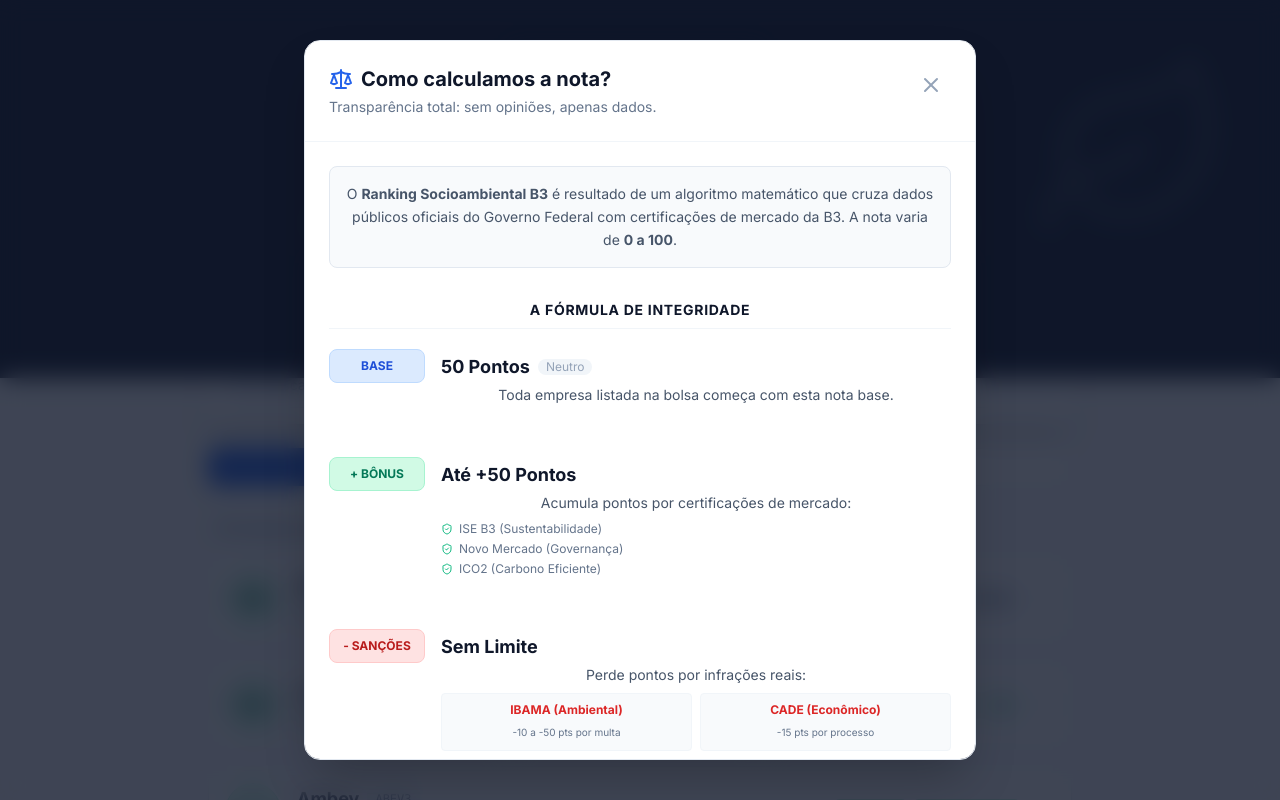
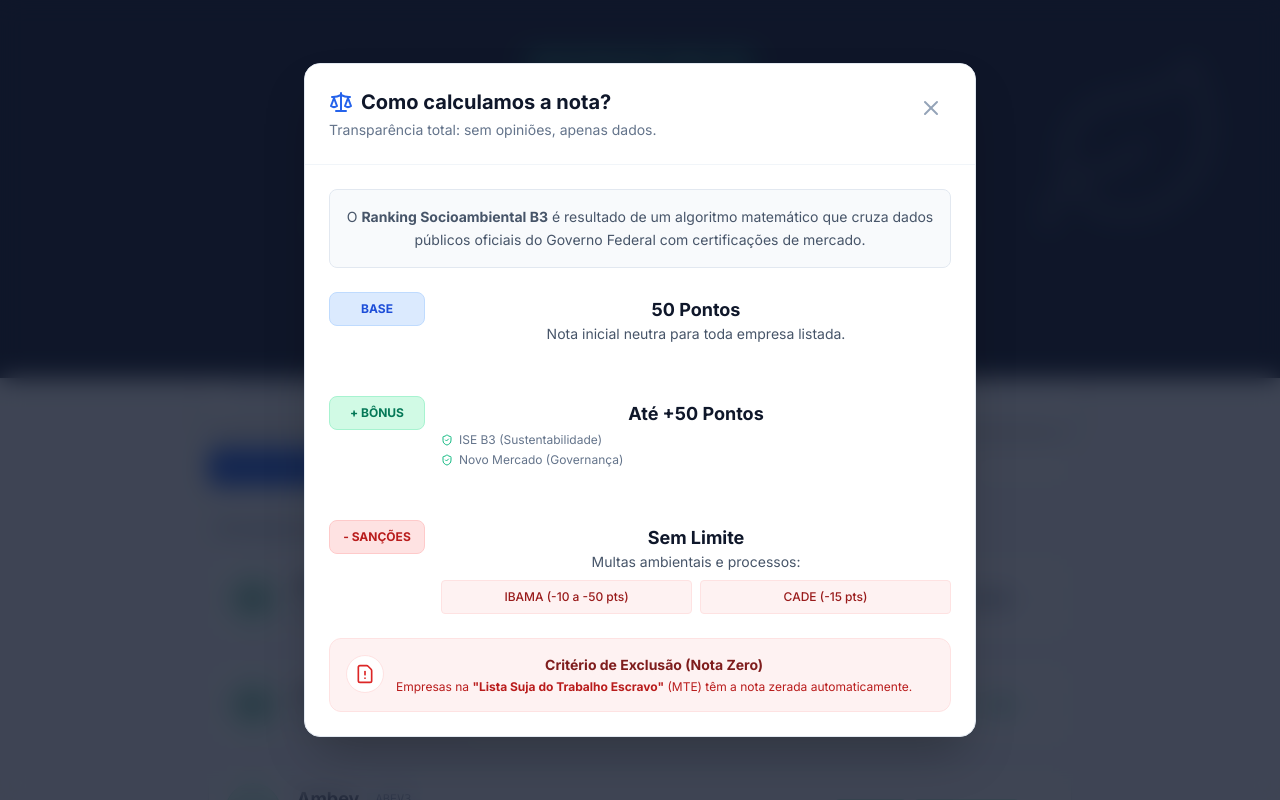
Before and after one commit to attiliozolin-prog/Ranking-Socioambiental-B3, a React (Vite) app: page / in a window 1280 px wide. Both pictures are taken after a click on the button "Entenda a Metodologia". Shown: the top 800 px of the page. Built offline with nearby package versions, Linux system fonts and the light colour scheme.

Commit message:
Update MethodologyModal.tsx

```diff
--- a/src/components/MethodologyModal.tsx
+++ b/src/components/MethodologyModal.tsx
@@ -1,6 +1,5 @@
-// src/components/MethodologyModal.tsx
 import React, { useState } from 'react';
-import { Info, X, Scale, Siren, ShieldCheck, FileWarning, ArrowRight } from 'lucide-react';
+import { Info, X, Scale, ShieldCheck, FileWarning, ArrowRight } from 'lucide-react';
 
 export const MethodologyModal = () => {
   const [isOpen, setIsOpen] = useState(false);
@@ -9,7 +8,7 @@ export const MethodologyModal = () => {
     return (
       <button
         onClick={() => setIsOpen(true)}
-        className="flex items-center gap-2 px-4 py-2 bg-white/10 hover:bg-white/20 text-white rounded-full text-sm font-medium transition-all border border-white/10 backdrop-blur-sm"
+        className="flex items-center gap-2 px-4 py-2 bg-white/10 hover:bg-white/20 text-white rounded-full text-sm font-medium transition-all border border-white/10 backdrop-blur-sm z-50 relative"
       >
         <Info size={16} />
         <span>Entenda a Metodologia</span>
@@ -18,19 +17,19 @@ export const MethodologyModal = () => {
   }
 
   return (
-    // FIX 1: z-[999] garante que o modal fique ACIMA de tudo (Header, Busca, etc)
+    // Z-[999] garante que a janela flutue ACIMA de tudo
     <div className="fixed inset-0 z-[999] flex items-center justify-center p-4">
 
-      {/* Backdrop Escuro */}
+      {/* Fundo Escuro */}
       <div
         className="absolute inset-0 bg-slate-900/80 backdrop-blur-md transition-opacity"
         onClick={() => setIsOpen(false)}
       />
 
-      {/* Janela Modal */}
+      {/* Janela Branca */}
       <div className="relative bg-white rounded-2xl shadow-2xl w-full max-w-2xl max-h-[90vh] overflow-y-auto animate-in fade-in zoom-in-95 duration-200 border border-slate-200">
 
-        {/* Cabeçalho */}
+        {/* Topo da Janela */}
         <div className="sticky top-0 bg-white border-b border-slate-100 p-6 flex justify-between items-start z-10">
           <div>
             <h2 className="text-xl font-bold text-slate-900 flex items-center gap-2">
@@ -47,107 +46,78 @@ export const MethodologyModal = () => {
           </button>
         </div>
 
-        {/* Conteúdo */}
-        <div className="p-6 space-y-8">
+        {/* Conteúdo Organizado em Lista */}
+        <div className="p-6 space-y-6">
 
-          {/* Seção 1: Filosofia */}
           <div className="bg-slate-50 p-4 rounded-lg border border-slate-200 text-slate-600 text-sm leading-relaxed">
-            O <strong>Ranking Socioambiental B3</strong> é resultado de um algoritmo matemático que cruza dados públicos oficiais do Governo Federal com certificações de mercado da B3. A nota varia de <strong>0 a 100</strong>.
+            O <strong>Ranking Socioambiental B3</strong> é resultado de um algoritmo matemático que cruza dados públicos oficiais do Governo Federal com certificações de mercado.
           </div>
 
-          {/* Seção 2: A Matemática (Diagramação Melhorada) */}
-          <div>
-            <h3 className="font-bold text-slate-900 mb-5 text-sm uppercase tracking-wider border-b pb-2 border-slate-100">
-              A Fórmula de Integridade
-            </h3>
+          <div className="space-y-4">
 
-            {/* FIX 2: Layout em Grid para alinhar perfeitamente */}
-            <div className="space-y-4">
-
-              {/* Passo 1: Base */}
+              {/* Item 1: Base */}
               <div className="flex gap-4 items-start">
-                <div className="w-24 flex-shrink-0 bg-blue-100 text-blue-700 py-2 px-0 text-center rounded-lg font-bold text-xs border border-blue-200">
+                <div className="w-24 flex-shrink-0 bg-blue-100 text-blue-700 py-2 text-center rounded-lg font-bold text-xs border border-blue-200">
                   BASE
                 </div>
                 <div className="flex-1 pt-1">
-                  <div className="flex items-center gap-2 mb-1">
-                    <span className="font-bold text-slate-900 text-lg">50 Pontos</span>
-                    <span className="text-xs text-slate-400 bg-slate-100 px-2 rounded-full">Neutro</span>
-                  </div>
-                  <p className="text-sm text-slate-600">Toda empresa listada na bolsa começa com esta nota base.</p>
+                  <div className="font-bold text-slate-900 text-lg">50 Pontos</div>
+                  <p className="text-sm text-slate-600">Nota inicial neutra para toda empresa listada.</p>
                 </div>
               </div>
 
-              {/* Conector Visual */}
-              <div className="pl-11 opacity-20">
-                <ArrowRight className="rotate-90" size={20} />
-              </div>
+              {/* Seta */}
+              <div className="pl-11 opacity-20"><ArrowRight className="rotate-90" size={20} /></div>
 
-              {/* Passo 2: Bônus */}
+              {/* Item 2: Bônus */}
               <div className="flex gap-4 items-start">
-                <div className="w-24 flex-shrink-0 bg-emerald-100 text-emerald-700 py-2 px-0 text-center rounded-lg font-bold text-xs border border-emerald-200">
+                <div className="w-24 flex-shrink-0 bg-emerald-100 text-emerald-700 py-2 text-center rounded-lg font-bold text-xs border border-emerald-200">
                   + BÔNUS
                 </div>
                 <div className="flex-1 pt-1">
-                   <div className="flex items-center gap-2 mb-1">
-                    <span className="font-bold text-slate-900 text-lg">Até +50 Pontos</span>
-                  </div>
-                  <p className="text-sm text-slate-600 mb-2">Acumula pontos por certificações de mercado:</p>
-                  <ul className="text-xs text-slate-500 space-y-1">
+                   <div className="font-bold text-slate-900 text-lg">Até +50 Pontos</div>
+                   <ul className="text-xs text-slate-500 mt-1 space-y-1">
                     <li className="flex items-center gap-1.5"><ShieldCheck size={12} className="text-emerald-500"/> ISE B3 (Sustentabilidade)</li>
                     <li className="flex items-center gap-1.5"><ShieldCheck size={12} className="text-emerald-500"/> Novo Mercado (Governança)</li>
-                    <li className="flex items-center gap-1.5"><ShieldCheck size={12} className="text-emerald-500"/> ICO2 (Carbono Eficiente)</li>
                   </ul>
                 </div>
               </div>
 
-              {/* Conector Visual */}
-              <div className="pl-11 opacity-20">
-                <ArrowRight className="rotate-90" size={20} />
-              </div>
+              {/* Seta */}
+              <div className="pl-11 opacity-20"><ArrowRight className="rotate-90" size={20} /></div>
 
-              {/* Passo 3: Penalidades */}
+              {/* Item 3: Sanções */}
               <div className="flex gap-4 items-start">
-                <div className="w-24 flex-shrink-0 bg-red-100 text-red-700 py-2 px-0 text-center rounded-lg font-bold text-xs border border-red-200">
+                <div className="w-24 flex-shrink-0 bg-red-100 text-red-700 py-2 text-center rounded-lg font-bold text-xs border border-red-200">
                   - SANÇÕES
                 </div>
                 <div className="flex-1 pt-1">
-                   <div className="flex items-center gap-2 mb-1">
-                    <span className="font-bold text-slate-900 text-lg">Sem Limite</span>
-                  </div>
-                  <p className="text-sm text-slate-600 mb-2">Perde pontos por infrações reais:</p>
-                  <div className="grid grid-cols-1 sm:grid-cols-2 gap-2">
-                    <div className="bg-slate-50 p-2 rounded border border-slate-100">
-                      <span className="text-xs font-bold text-red-600 block">IBAMA (Ambiental)</span>
-                      <span className="text-[10px] text-slate-500">-10 a -50 pts por multa</span>
+                   <div className="font-bold text-slate-900 text-lg">Sem Limite</div>
+                   <p className="text-sm text-slate-600 mb-2">Multas ambientais e processos:</p>
+                   <div className="grid grid-cols-2 gap-2">
+                    <div className="bg-red-50 p-2 rounded border border-red-100 text-xs text-red-800 font-medium">
+                      IBAMA (-10 a -50 pts)
                     </div>
-                    <div className="bg-slate-50 p-2 rounded border border-slate-100">
-                      <span className="text-xs font-bold text-red-600 block">CADE (Econômico)</span>
-                      <span className="text-[10px] text-slate-500">-15 pts por processo</span>
+                    <div className="bg-red-50 p-2 rounded border border-red-100 text-xs text-red-800 font-medium">
+                      CADE (-15 pts)
                     </div>
-                  </div>
+                   </div>
                 </div>
               </div>
-            </div>
           </div>
 
-          {/* Seção 3: Kill Switch */}
-          <div className="bg-red-50 border border-red-100 p-5 rounded-xl flex gap-4 items-start shadow-sm">
-            <div className="bg-white p-2 rounded-full border border-red-100 shadow-sm">
-              <FileWarning className="text-red-600" size={24} />
+          {/* Kill Switch */}
+          <div className="bg-red-50 border border-red-100 p-4 rounded-xl flex gap-3 items-start mt-4">
+            <div className="bg-white p-2 rounded-full border border-red-100 text-red-600">
+              <FileWarning size={20} />
             </div>
             <div>
-              <h4 className="font-bold text-red-900 text-base">Critério de Exclusão (Nota Zero)</h4>
-              <p className="text-sm text-red-700 mt-1 leading-relaxed">
-                Empresas incluídas na <strong>"Lista Suja do Trabalho Escravo"</strong> (Cadastro de Empregadores do MTE) têm sua nota automaticamente zerada, independente de quaisquer outros bônus.
+              <h4 className="font-bold text-red-900 text-sm">Critério de Exclusão (Nota Zero)</h4>
+              <p className="text-xs text-red-700 mt-1">
+                Empresas na <strong>"Lista Suja do Trabalho Escravo"</strong> (MTE) têm a nota zerada automaticamente.
               </p>
             </div>
           </div>
-
-          {/* Disclaimer */}
-          <p className="text-xs text-slate-400 text-center pt-4 border-t border-slate-100">
-            Aviso Legal: Este ranking é uma ferramenta informativa baseada em dados históricos (Data-base: Fev/2026). Não constitui recomendação de investimento.
-          </p>
 
         </div>
       </div>
```
